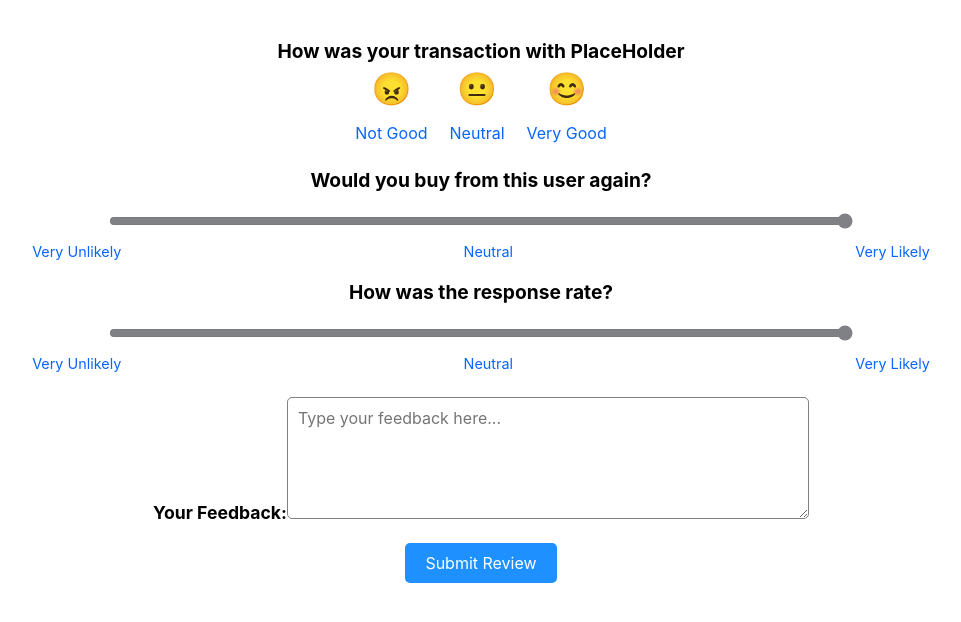
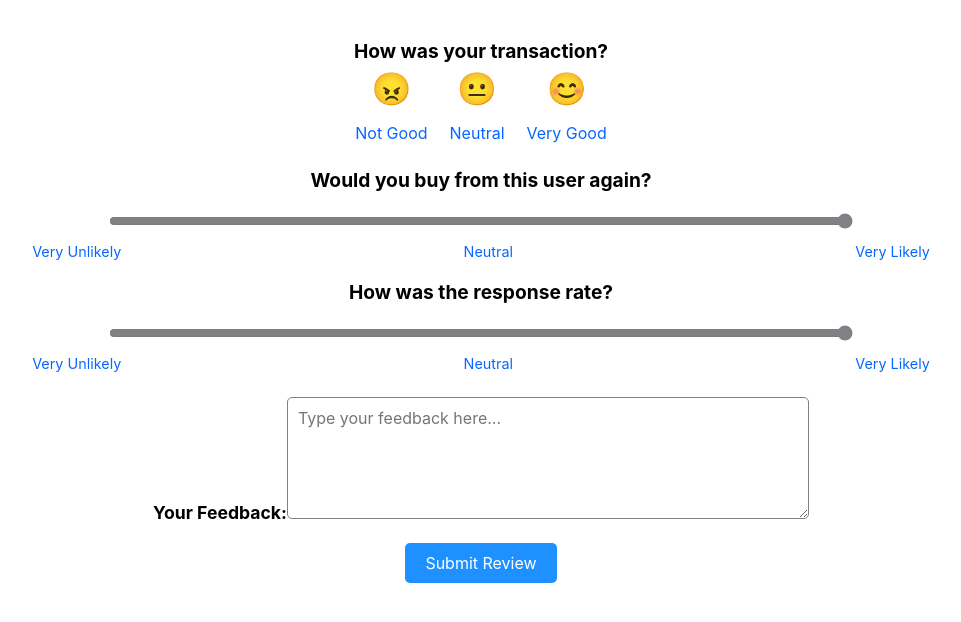
Before and after one commit to lighteko/est205-fb-marketplace, a React (Create React App) app in the folder client/: page /post/1/rating in a window 1280 px wide. Shown: the top 622 px of the page, without its empty margins (159-1120 px from the left). Built offline with nearby package versions, Linux system fonts and the light colour scheme.

Commit message:
Rating View Done

```diff
--- a/client/src/views/RatingView.css
+++ b/client/src/views/RatingView.css
@@ -18,6 +18,10 @@
     justify-content: center;
     gap: 10px;
     margin-top: 5px;
+  }
+
+  .emoji-button.active {
+    font-size: 3rem;
   }
 
   .emoji-buttons button {
--- a/client/src/views/RatingView.tsx
+++ b/client/src/views/RatingView.tsx
@@ -1,24 +1,34 @@
-import React from "react";
 import "./RatingView.css";
+import React, { useState } from "react";
 import Text from "../components/common/Text";
 
 export default function RatingView(): JSX.Element {
+  const [activeButton, setActiveButton] = useState("");
+
+  const handleButtonClick = (buttonName: string) => {
+    setActiveButton(buttonName);
+  };
+
   return (
     <div className="RatingPage">
       <div className="Question">
-        <Text content={`How was your transaction with PlaceHolder`} fontSize={1.2} fontWeight={"bold"} />
+        <Text
+          content={`How was your transaction?`}
+          fontSize={1.2}
+          fontWeight={"bold"}
+        />
         <div className="emoji-buttons">
-          <button onClick={() => alert("Not Good clicked!")}>
+          <button className={`emoji-button ${activeButton === "notGood" ? "active" : ""}`} onClick={() => handleButtonClick("notGood")}>
             <span role="img" aria-label="not good">😠</span>
             <br />
             <span className="button-text">Not Good</span>
           </button>
-          <button onClick={() => alert("Neutral clicked!")}>
+          <button className={`emoji-button ${activeButton === "neutral" ? "active" : ""}`} onClick={() => handleButtonClick("neutral")}>
             <span role="img" aria-label="neutral">😐</span>
             <br />
             <span className="button-text">Neutral</span>
           </button>
-          <button onClick={() => alert("Very Good clicked!")}>
+          <button className={`emoji-button ${activeButton === "veryGood" ? "active" : ""}`} onClick={() => handleButtonClick("veryGood")}>
             <span role="img" aria-label="very good">😊</span>
             <br />
             <span className="button-text">Very Good</span>
```
